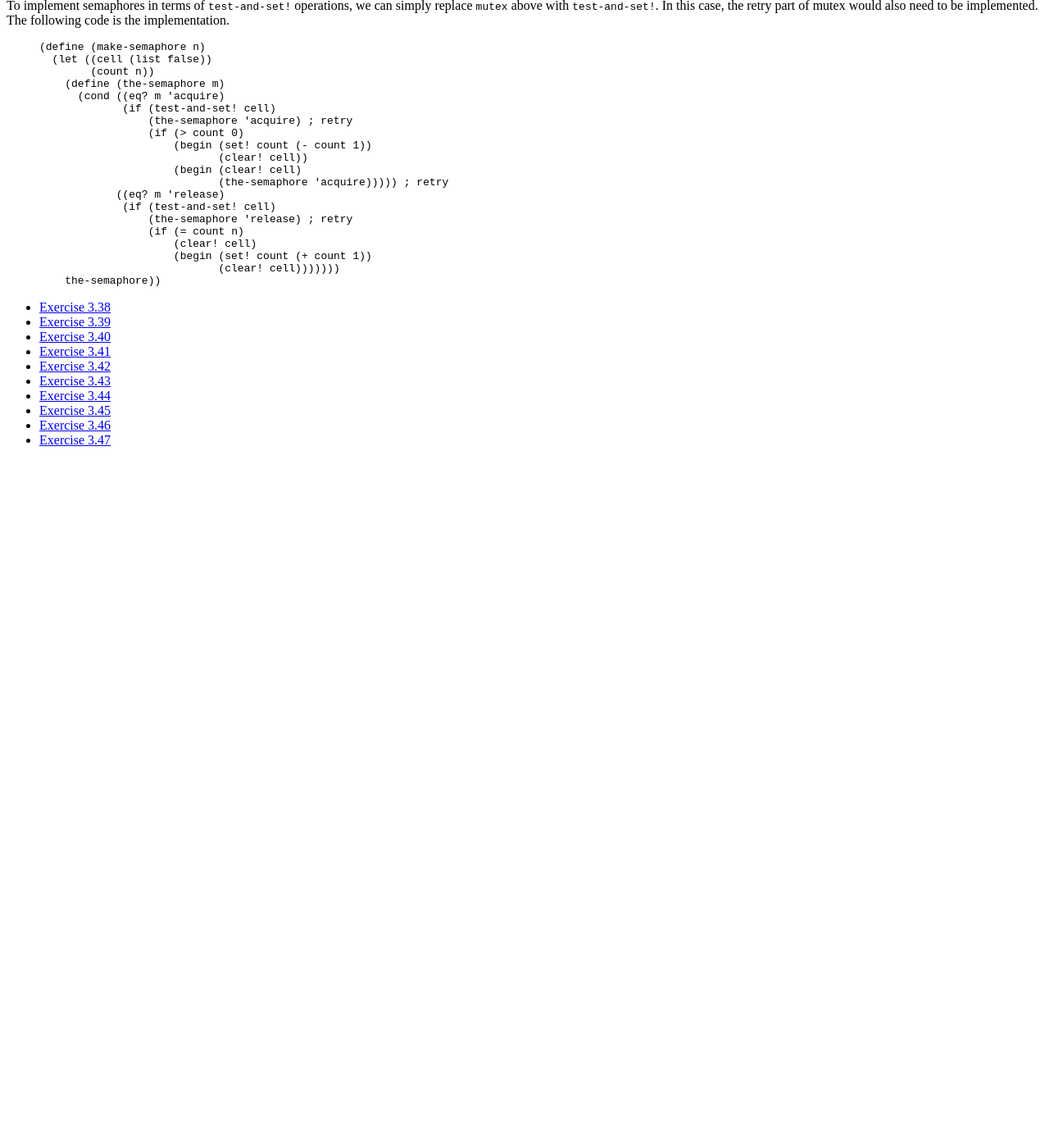
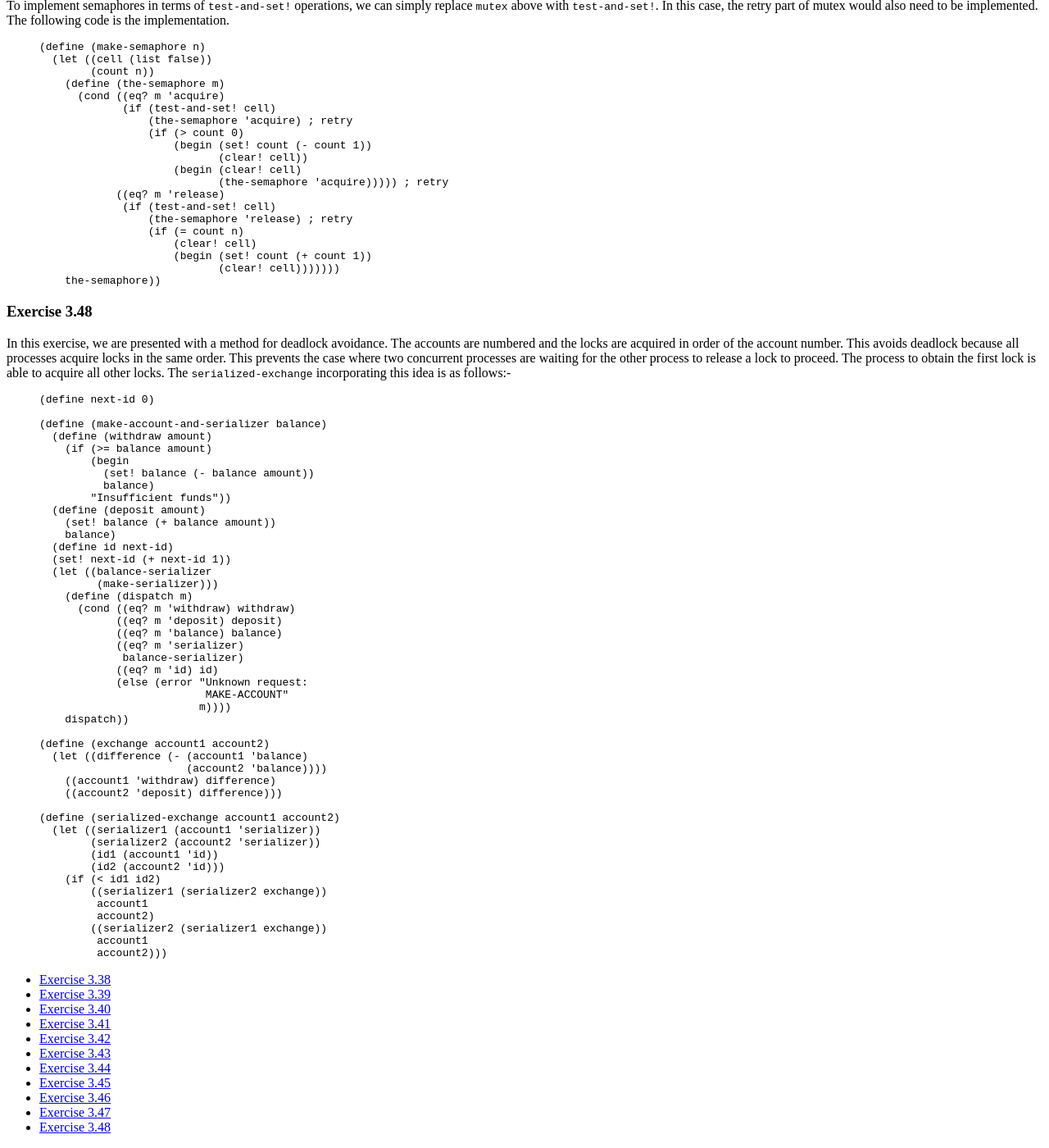
Before and after one commit to mohanrajendran/mohanrajendran.github.io, a Jekyll site: the page built from _sicp/Solution3_4.md, in a window 1280 px wide and 1400 px high, scrolled down 6445 px. Shown: the whole window at 82% size. Built offline with Jekyll 4.4.1, drawn with Linux system fonts in a browser that asks for light colours; nearby versions of some CDN libraries; formulas are drawn with MathJax 3; before the commit the page ends 7007 px from its top, so only the background shows below that.

Commit message:
Finished exercise 3.48

```diff
--- a/_sicp/Solution3_4.md
+++ b/_sicp/Solution3_4.md
@@ -14,6 +14,7 @@ submenu:
   - { hook: "Exercise3_45", title: "Exercise 3.45" }
   - { hook: "Exercise3_46", title: "Exercise 3.46" }
   - { hook: "Exercise3_47", title: "Exercise 3.47" }
+  - { hook: "Exercise3_48", title: "Exercise 3.48" }
 ---
 
 ### Exercise 3.38<a id="Exercise3_38">&nbsp;</a>
@@ -286,3 +287,56 @@ To implement semaphores in terms of `test-and-set!` operations, we can simply re
                             (clear! cell)))))))
     the-semaphore))
 {% endhighlight %}
+
+### Exercise 3.48<a id="Exercise3_48">&nbsp;</a>
+
+In this exercise, we are presented with a method for deadlock avoidance. The accounts are numbered and the locks are acquired in order of the account number. This avoids deadlock because all processes acquire locks in the same order. This prevents the case where two concurrent processes are waiting for the other process to release a lock to proceed. The process to obtain the first lock is able to acquire all other locks. The `serialized-exchange` incorporating this idea is as follows:-
+
+{% highlight scheme %}
+(define next-id 0)
+
+(define (make-account-and-serializer balance)
+  (define (withdraw amount)
+    (if (>= balance amount)
+        (begin
+          (set! balance (- balance amount))
+          balance)
+        "Insufficient funds"))
+  (define (deposit amount)
+    (set! balance (+ balance amount))
+    balance)
+  (define id next-id)
+  (set! next-id (+ next-id 1))
+  (let ((balance-serializer
+         (make-serializer)))
+    (define (dispatch m)
+      (cond ((eq? m 'withdraw) withdraw)
+            ((eq? m 'deposit) deposit)
+            ((eq? m 'balance) balance)
+            ((eq? m 'serializer)
+             balance-serializer)
+            ((eq? m 'id) id)
+            (else (error "Unknown request:
+                          MAKE-ACCOUNT"
+                         m))))
+    dispatch))
+
+(define (exchange account1 account2)
+  (let ((difference (- (account1 'balance)
+                       (account2 'balance))))
+    ((account1 'withdraw) difference)
+    ((account2 'deposit) difference)))
+
+(define (serialized-exchange account1 account2)
+  (let ((serializer1 (account1 'serializer))
+        (serializer2 (account2 'serializer))
+        (id1 (account1 'id))
+        (id2 (account2 'id)))
+    (if (< id1 id2)
+        ((serializer1 (serializer2 exchange))
+         account1
+         account2)
+        ((serializer2 (serializer1 exchange))
+         account1
+         account2)))
+{% endhighlight %}
```
